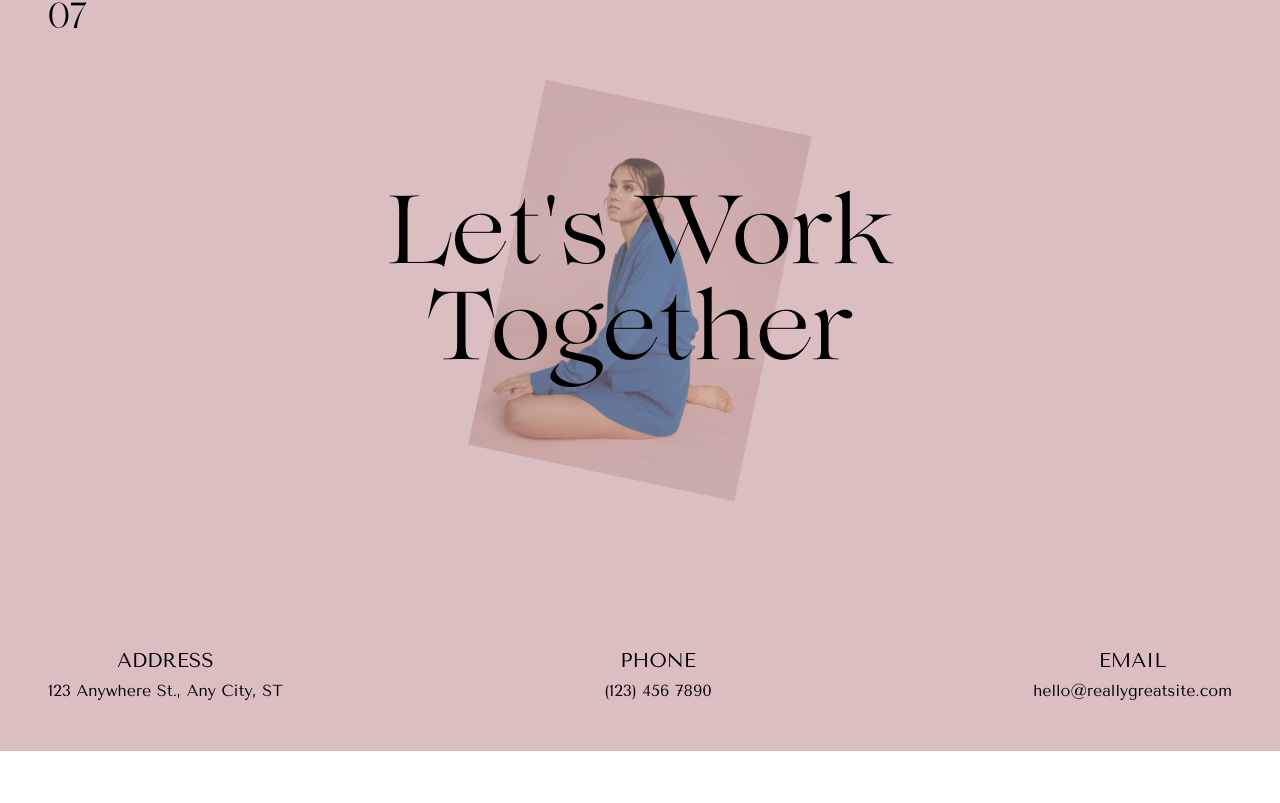
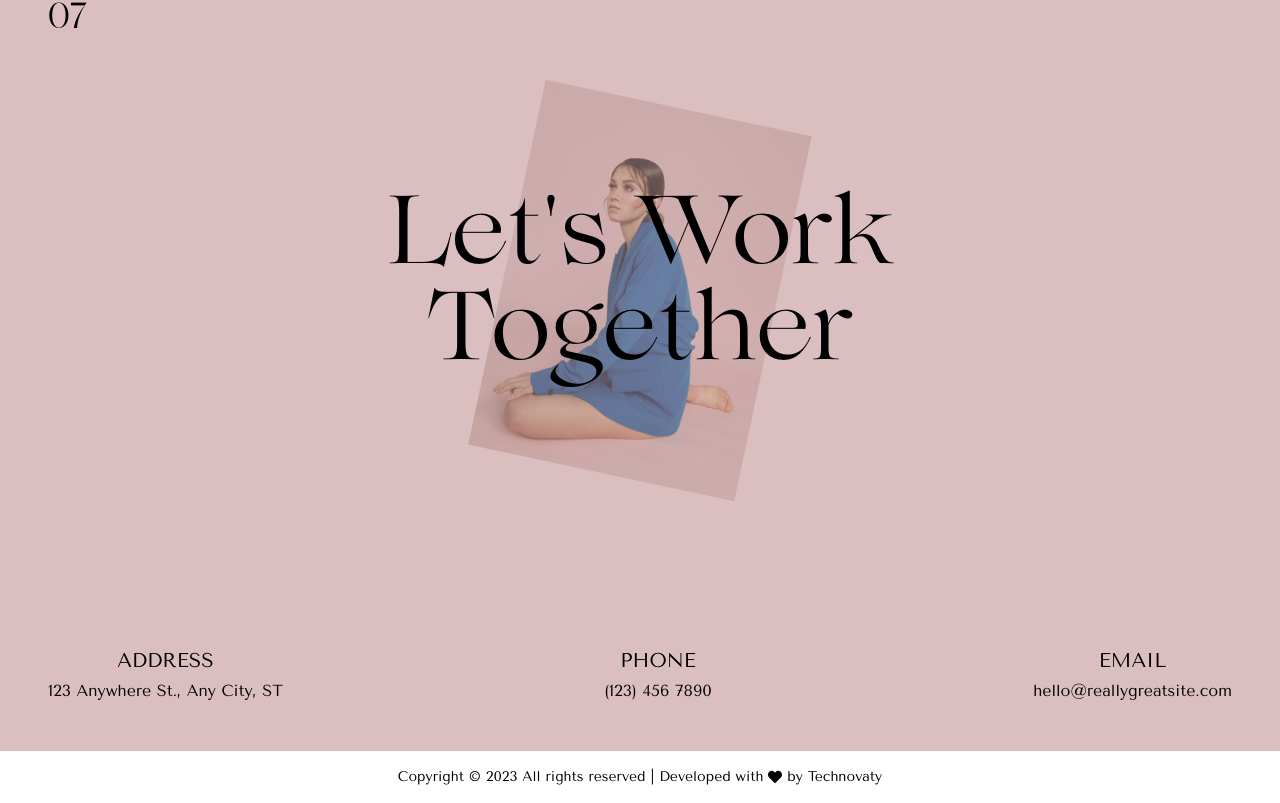
Before and after one commit to ssekharpatra/female-model-portfolio-nextjs, a Next.js app: page / in a window 1280 px wide. Shown: the part 4733-5536 px from the top of the page. Before the commit the page ends 5484 px from the top, so only its background shows below. Built offline with nearby package versions, Linux system fonts and the light colour scheme.

Commit message:
added the footer/copyright section

```diff
--- a/app/layout.js
+++ b/app/layout.js
@@ -2,6 +2,7 @@ import Header from "@/components/Header";
 import { tenorSans, lovelace, brownSugar } from "./fonts/fonts";
 import "./globals.css";
 import ActiveSectionContextProvider from "@/context/ActiveSectionContext";
+import Footer from "@/components/Footer";
 
 export const metadata = {
 	title: "Samira Hadid | Professional Model",
@@ -18,6 +19,7 @@ export default function RootLayout({ children }) {
 				<ActiveSectionContextProvider>
 					<Header />
 					{children}
+					<Footer />
 				</ActiveSectionContextProvider>
 			</body>
 		</html>
--- /dev/null
+++ b/components/Footer.jsx
@@ -0,0 +1,18 @@
+import Link from "next/link";
+import { FaHeart } from "react-icons/fa";
+
+const Footer = () => {
+	return (
+		<footer>
+			<p className="text-xs lg:text-sm p-4 text-center">
+				Copyright © {new Date().getFullYear()} All rights reserved | Developed
+				with <FaHeart className="inline-block" /> by{" "}
+				<Link href="https://www.instagram.com/technovaty" target="_blank">
+					Technovaty
+				</Link>
+			</p>
+		</footer>
+	);
+};
+
+export default Footer;
--- a/package.json
+++ b/package.json
@@ -13,6 +13,7 @@
     "next": "14.0.4",
     "react": "^18",
     "react-dom": "^18",
+    "react-icons": "^4.12.0",
     "react-intersection-observer": "^9.5.3"
   },
   "devDependencies": {
```
Also changed, not shown: 1 other file (tests, documents, lock files or other folders).
